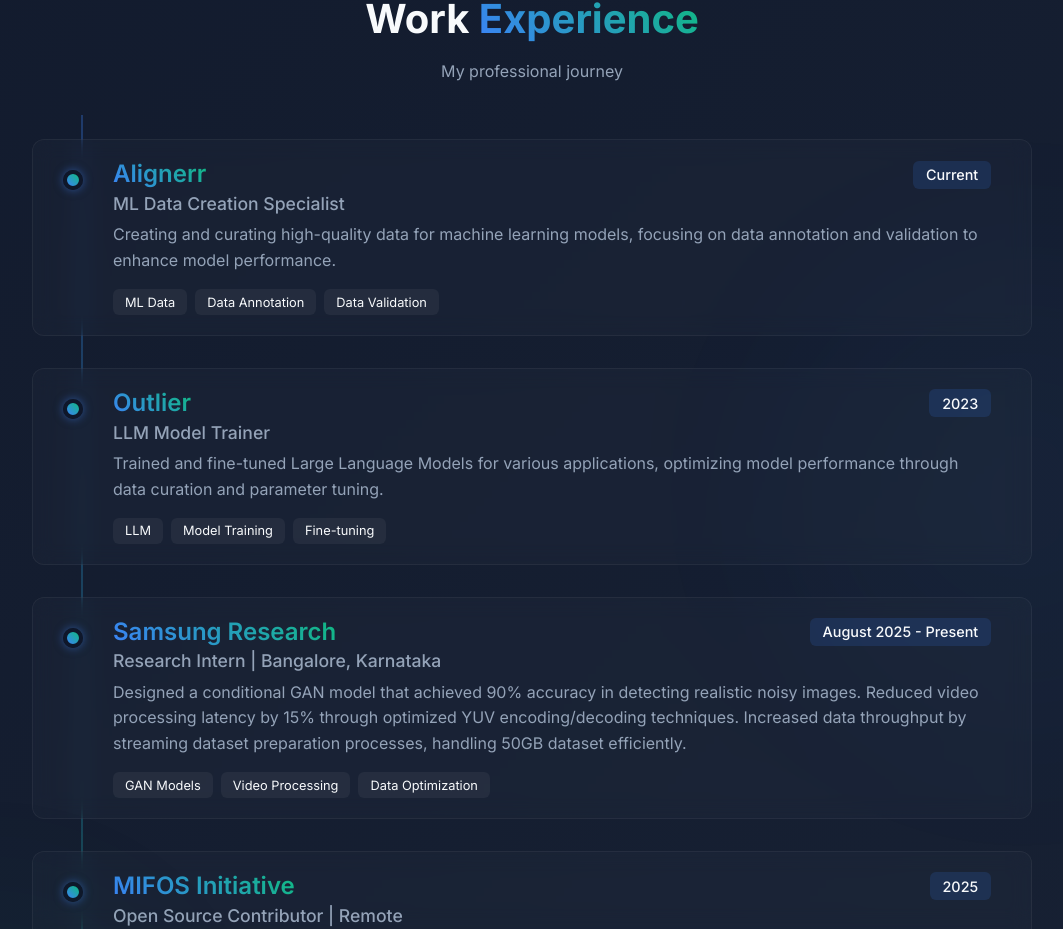
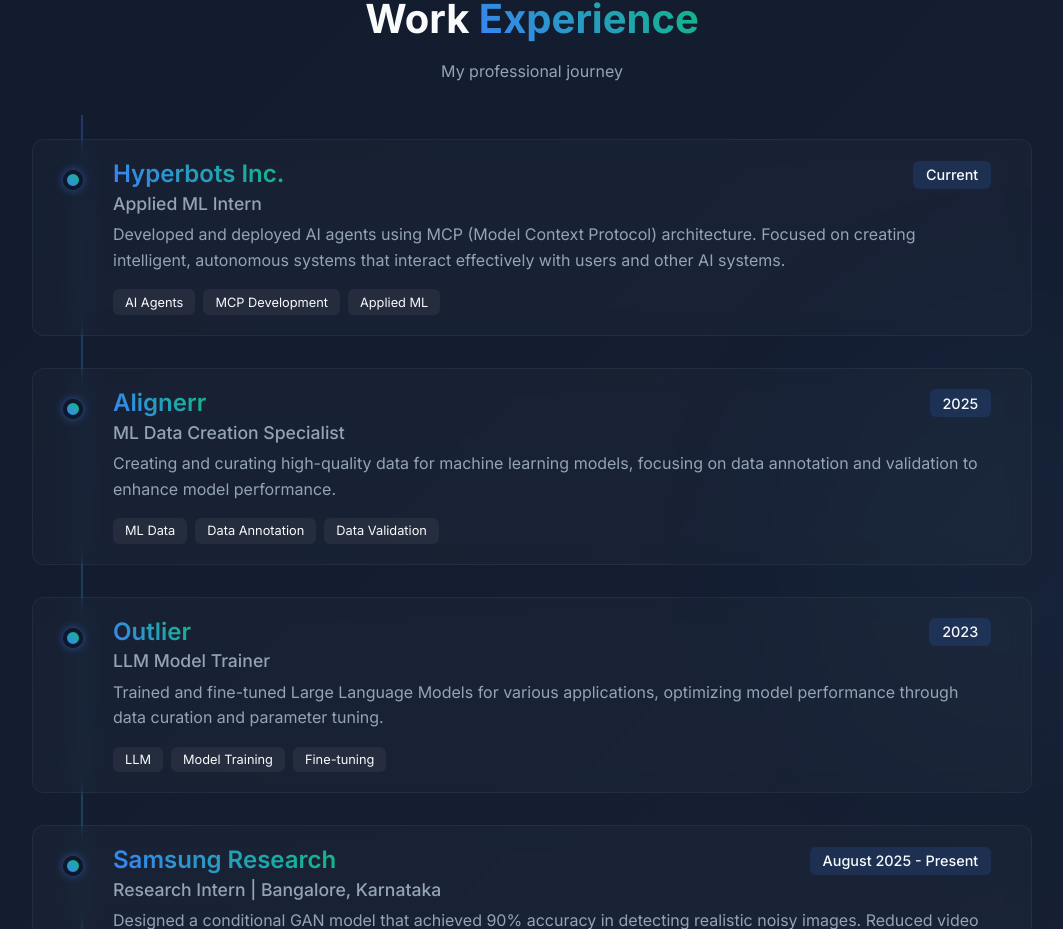
Before and after one commit to Vijay-2005/vijaydevReactVite, a React (Vite) app: page / in a window 1280 px wide. Shown: the part 1871-2800 px from the top of the page, without its empty margins (108-1171 px from the left). Built offline with nearby package versions, Linux system fonts and the light colour scheme.

Commit message:
UPdate:experence update

```diff
--- a/src/App.jsx
+++ b/src/App.jsx
@@ -29,7 +29,7 @@ function App() {
                   <h1 className="mb-3">
                     <span className="gradient-text">Vijay Prajapati</span>
                   </h1>
-                  <p className="mb-4 text-muted">Web Developer & Designer</p>
+                  <p className="mb-4 text-muted">Web Developer & AI Integration Engineer</p>
 
                   <div className="tagline mb-4">
                     <h2 className="highlight-text">Tell me the problem,</h2>
@@ -229,13 +229,33 @@ function App() {
             </div>
 
             <div className="timeline">
+                           {/* Hyperbots Inc. */}
+              <div className="timeline-item">
+                <div className="timeline-dot"></div>
+                <div className="timeline-content">
+                  <div className="timeline-header">
+                    <h3 className="timeline-title">Hyperbots Inc.</h3>
+                    <span className="timeline-period">Current</span>
+
+                  </div>
+                  <h4 className="timeline-subtitle">Applied ML Intern</h4>
+                  <p className="timeline-description">
+                    Developed and deployed AI agents using MCP (Model Context Protocol) architecture. Focused on creating intelligent, autonomous systems that interact effectively with users and other AI systems.
+                  </p>
+                  <div className="timeline-tags">
+                    <span className="timeline-tag">AI Agents</span>
+                    <span className="timeline-tag">MCP Development</span>
+                    <span className="timeline-tag">Applied ML</span>
+                  </div>
+                </div>
+              </div>
               {/* Alignerr */}
               <div className="timeline-item">
                 <div className="timeline-dot"></div>
                 <div className="timeline-content">
                   <div className="timeline-header">
                     <h3 className="timeline-title">Alignerr</h3>
-                    <span className="timeline-period">Current</span>
+                    <span className="timeline-period">2025</span>
                   </div>
                   <h4 className="timeline-subtitle">ML Data Creation Specialist</h4>
                   <p className="timeline-description">
@@ -248,6 +268,8 @@ function App() {
                   </div>
                 </div>
               </div>
+
+
 
               {/* Outlier */}
               <div className="timeline-item">
@@ -415,6 +437,12 @@ function App() {
                     </div>
                     <span className="tech-name">Maven</span>
                   </div>
+                  <div className="tech-item">
+                    <div className="tech-icon">
+                      <i className="fas fa-diagram-project"></i>
+                    </div>
+                    <span className="tech-name">LangGraph</span>
+                  </div>
                 </div>
               </div>
 
```
